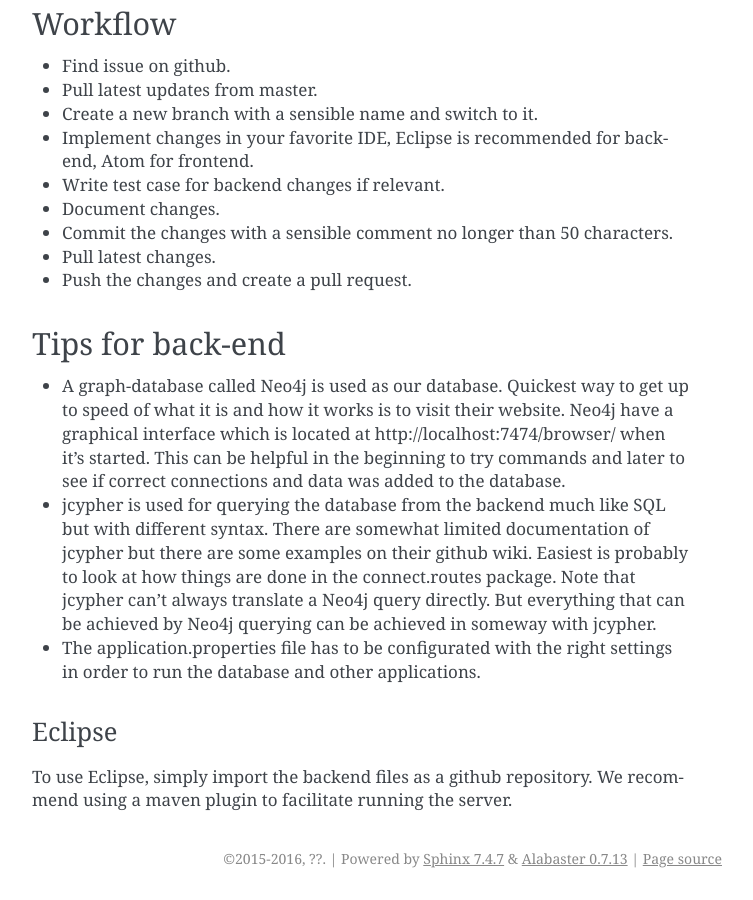
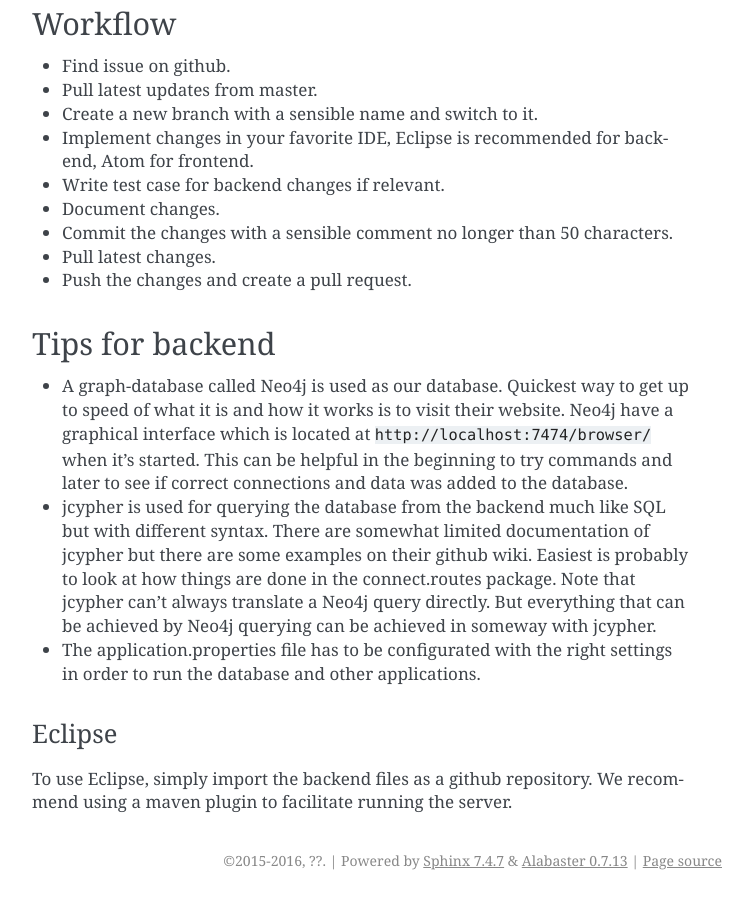
Before and after one commit to sergiorico/backend, a Sphinx documentation site: the page built from docs/user-guide/getting-started.md, in a window 1280 px wide and 900 px high, scrolled down 1158 px. Shown: the whole window, without its empty margins (388-1141 px from the left). Built offline with Sphinx 7.4.7, drawn with Linux system fonts in a browser that asks for light colours; some of the changed text lies outside the part shown.

Commit message:
Fixed small error in document

```diff
--- a/docs/user-guide/getting-started.md
+++ b/docs/user-guide/getting-started.md
@@ -28,9 +28,9 @@ The design is very simple:
  - Pull latest changes.
  - Push the changes and create a pull request.
 
-## Tips for back-end
+## Tips for backend
  - A graph-database called Neo4j is used as our database. Quickest way to get up to speed of what it is and how it works is to visit their website. Neo4j have a graphical interface which is located at
-http://localhost:7474/browser/ when it's started. This can be helpful in the beginning to try commands
+`http://localhost:7474/browser/` when it's started. This can be helpful in the beginning to try commands
 and later to see if correct connections and data was added to the database.
  - jcypher is used for querying the database from the backend much like SQL but with different syntax.
 There are somewhat limited documentation of jcypher but there are some examples on their github wiki.
```
